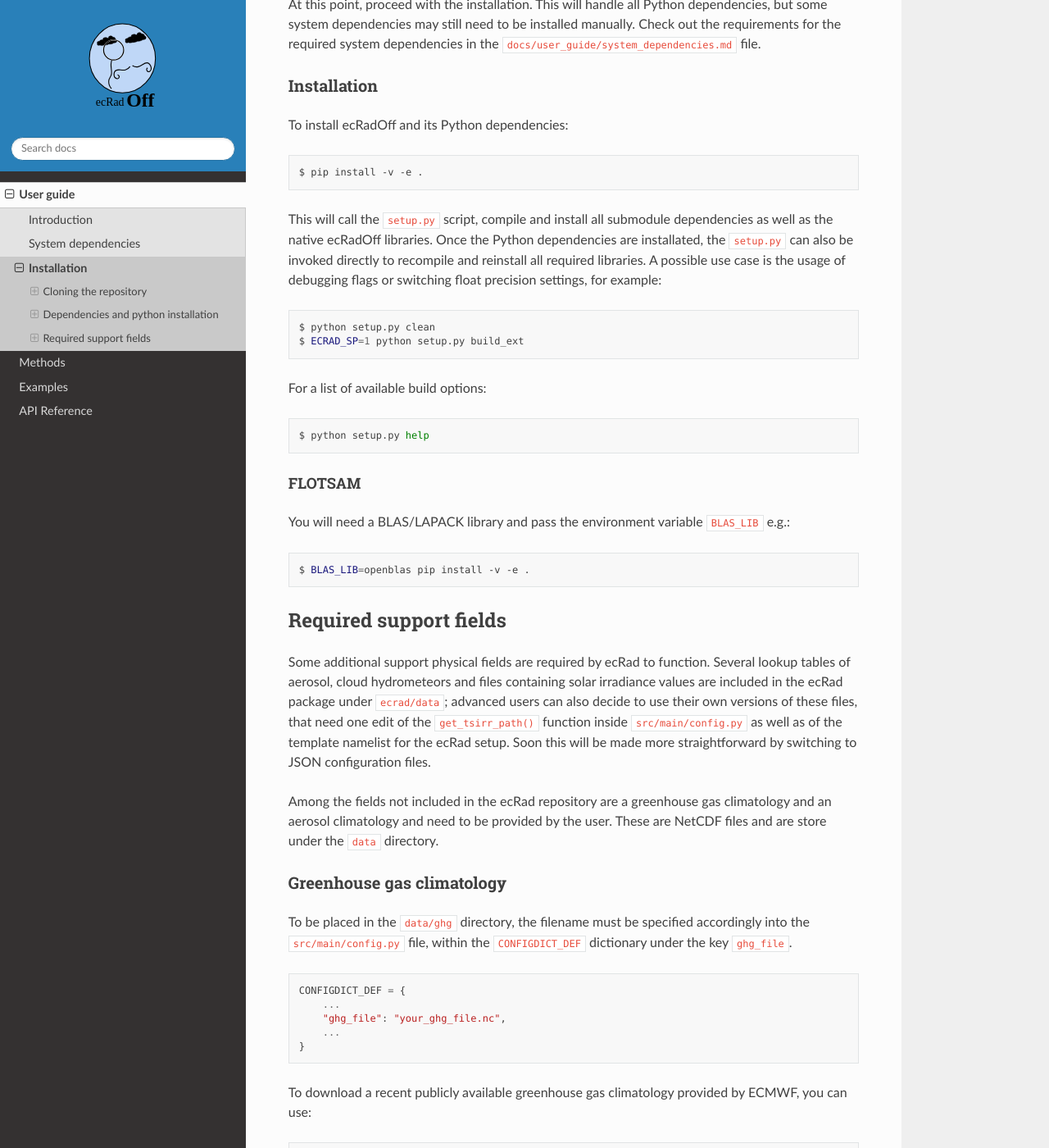
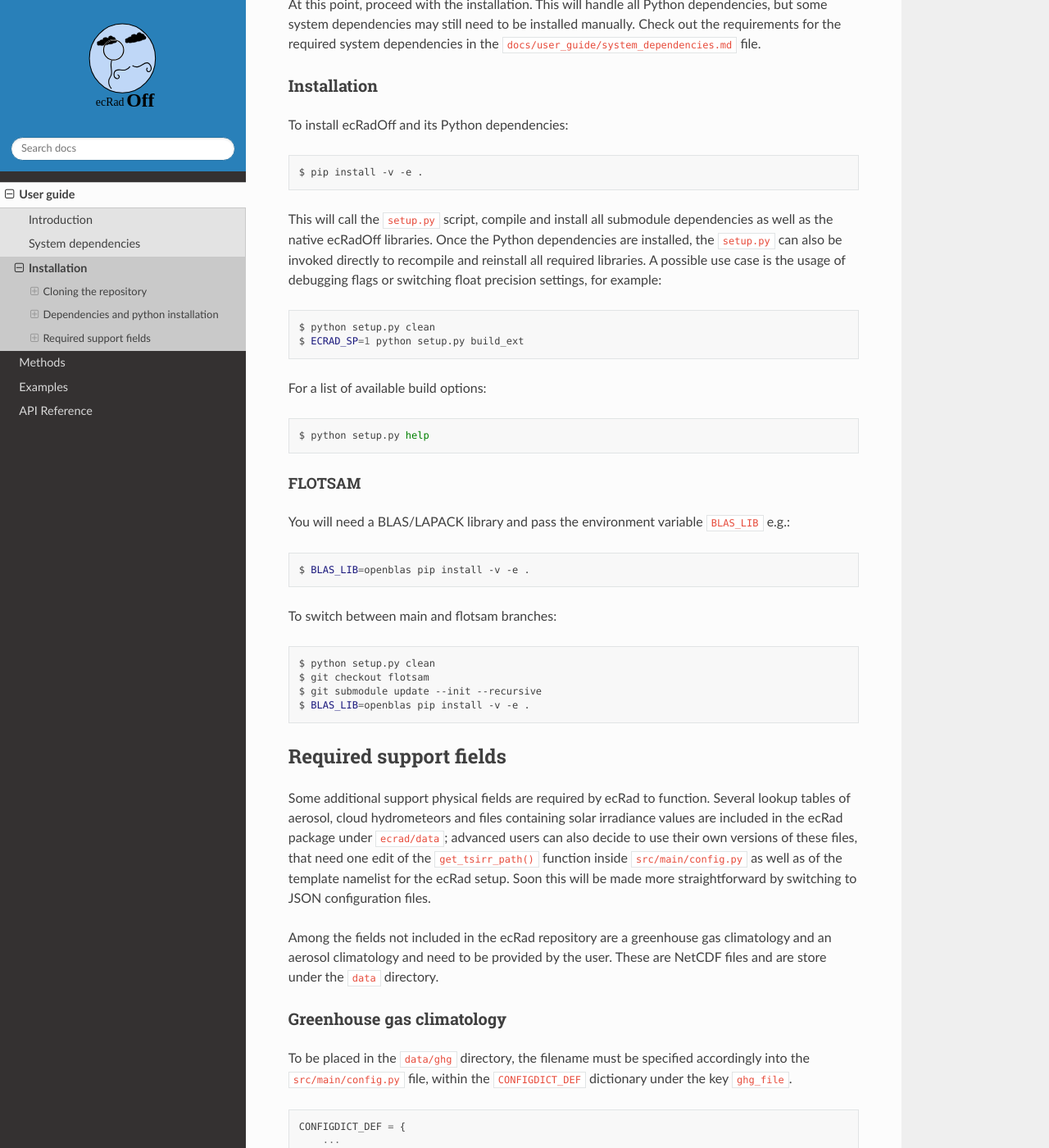
Before and after one commit to pandreozzz/ecradoff, a Sphinx documentation site: the page built from docs/user_guide/installation.md, in a window 1280 px wide and 1400 px high, scrolled down 1322 px. Shown: the whole window at 82% size. Built offline with Sphinx 7.4.7 and the Read the Docs theme 3.1.0, drawn with Linux system fonts in a browser that asks for light colours.

Commit message:
Doc switch flotsam/main branches

````diff
--- a/docs/user_guide/installation.md
+++ b/docs/user_guide/installation.md
@@ -48,7 +48,7 @@ To install ecRadOff and its Python dependencies:
 ```bash
 $ pip install -v -e .
 ```
-This will call the `setup.py` script, compile and install all submodule dependencies as well as the native ecRadOff libraries. Once the Python dependencies are installated, the `setup.py` can also be invoked directly to recompile and reinstall all required libraries. A possible use case is the usage of debugging flags or switching float precision settings, for example:
+This will call the `setup.py` script, compile and install all submodule dependencies as well as the native ecRadOff libraries. Once the Python dependencies are installed, the `setup.py` can also be invoked directly to recompile and reinstall all required libraries. A possible use case is the usage of debugging flags or switching float precision settings, for example:
 
 ```bash
 $ python setup.py clean
@@ -67,6 +67,13 @@ You will need a BLAS/LAPACK library and pass the environment variable `BLAS_LIB`
 $ BLAS_LIB=openblas pip install -v -e .
 ```
 
+To switch between main and flotsam branches:
+```bash
+$ python setup.py clean
+$ git checkout flotsam
+$ git submodule update --init --recursive
+$ BLAS_LIB=openblas pip install -v -e .
+```
 
 ## Required support fields
 Some additional support physical fields are required by ecRad to function. Several lookup tables of aerosol, cloud hydrometeors and files containing solar irradiance values are included in the ecRad package under `ecrad/data`; advanced users can also decide to use their own versions of these files, that need one edit of the `get_tsirr_path()` function inside `src/main/config.py` as well as of the template namelist for the ecRad setup. Soon this will be made more straightforward by switching to JSON configuration files.
````
